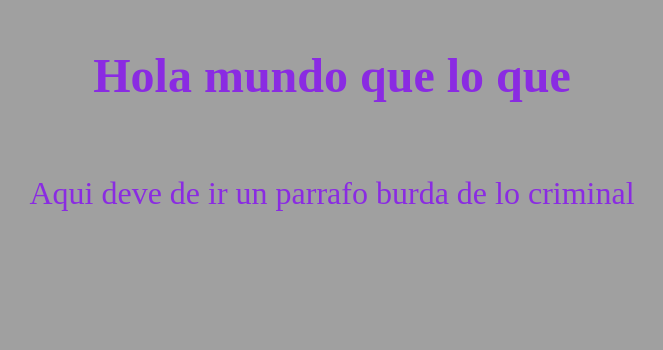
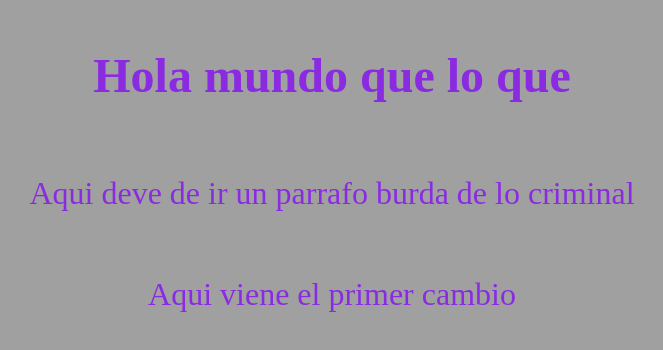
Before and after one commit to Heizahn-zz/prueba1, a plain HTML site: page index.html in a window 1280 px wide. Shown: the whole page, without its empty margins (308-971 px from the left). Drawn offline with Linux system fonts and the light colour scheme.

Commit message:
hice un cambio

```diff
--- a/index.html
+++ b/index.html
@@ -7,5 +7,6 @@
 	<body>
 		<h2>Hola mundo que lo que</h2>
 		<p>Aqui deve de ir un parrafo burda de lo criminal</p>
+		<p>Aqui viene el primer cambio</p>
 	</body>
 </html>
```
